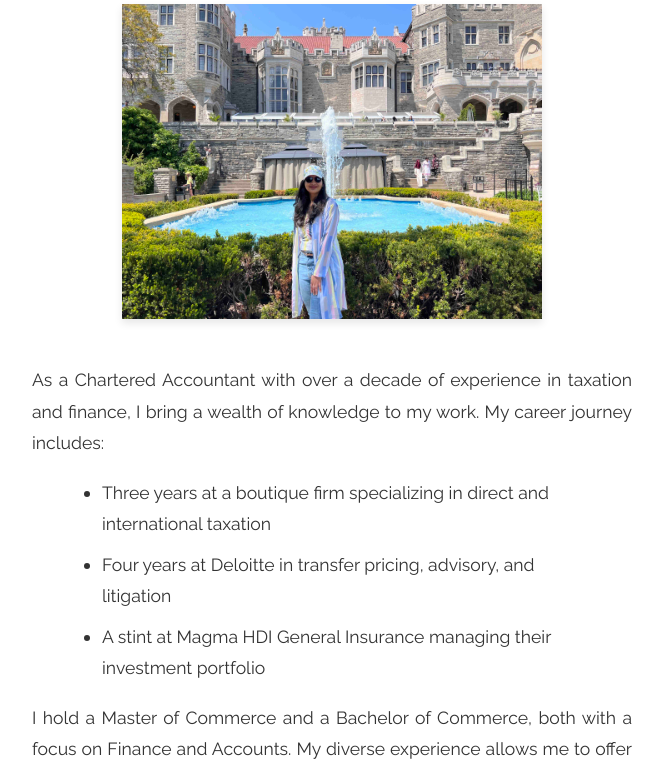
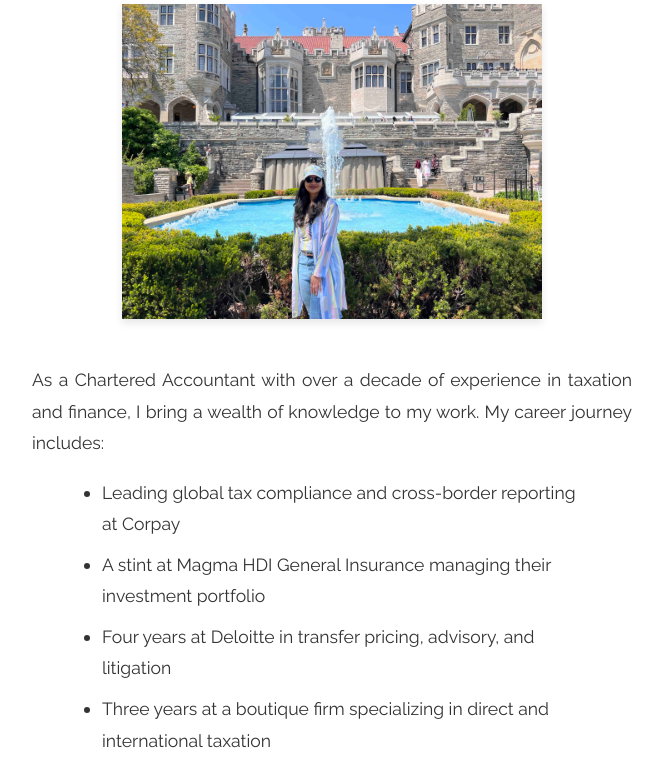
Before and after one commit to capreksha/capreksha.github.io, a plain HTML site: page index.html in a window 1280 px wide. Shown: the part 171-942 px from the top of the page, without its empty margins (308-971 px from the left). Drawn offline with nearby package versions, Linux system fonts and the light colour scheme.

Commit message:
Update index.html

```diff
--- a/index.html
+++ b/index.html
@@ -87,9 +87,10 @@
             As a Chartered Accountant with over a decade of experience in taxation and finance, I bring a wealth of knowledge to my work. My career journey includes:
         </p>
         <ul>
+            <li>Leading global tax compliance and cross-border reporting at Corpay</li>
+            <li>A stint at Magma HDI General Insurance managing their investment portfolio</li>
+            <li>Four years at Deloitte in transfer pricing, advisory, and litigation</li>
             <li>Three years at a boutique firm specializing in direct and international taxation</li>
-            <li>Four years at Deloitte in transfer pricing, advisory, and litigation</li>
-            <li>A stint at Magma HDI General Insurance managing their investment portfolio</li>
         </ul>
         <p>
             I hold a Master of Commerce and a Bachelor of Commerce, both with a focus on Finance and Accounts. My diverse experience allows me to offer comprehensive financial insights and solutions.
```
